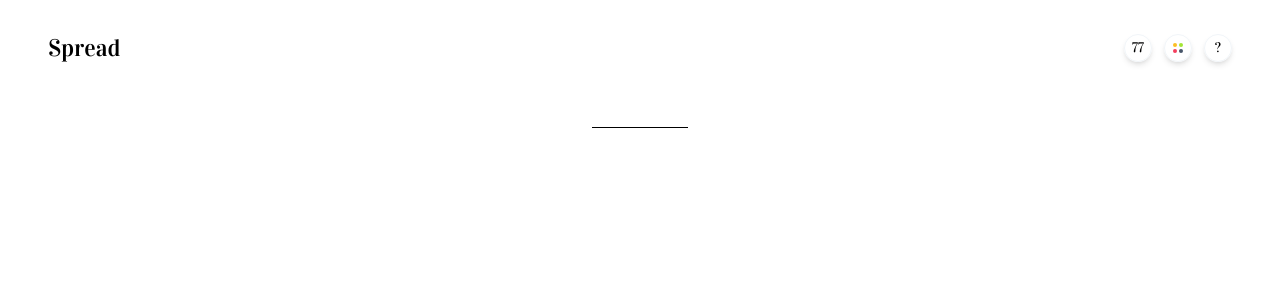
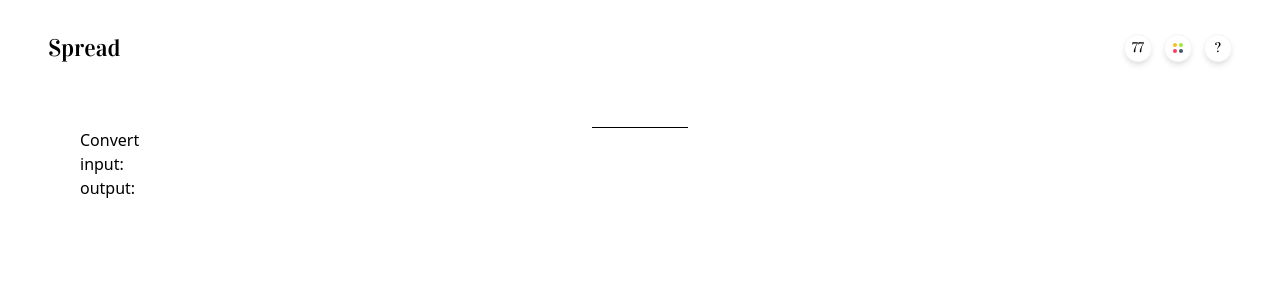
Before and after one commit to moonbubble/moonbubble.github.io, an Angular app: page / in a window 1280 px wide. Both pictures are taken after a click on the button 1178 px from the left and 48 px from the top of the page. Shown: the top 300 px of the page. Built offline with nearby package versions, Linux system fonts and the light colour scheme.

Commit message:
SPR Creates less hardcoded number to color converter

```diff
--- a/src/app/number-to-colors/number-to-colors.component.html
+++ b/src/app/number-to-colors/number-to-colors.component.html
@@ -1,6 +1,7 @@
 <div class="flex justify-center">
   <input
-    type="number"
+    type="text"
+    [(ngModel)]="inputNumber"
     min="1"
     max="840"
     class="border-black border-b h-8 text-center w-24 font-vidaloka"
@@ -8,5 +9,7 @@
 </div>
 
 <div>
-  <p>{{ outputColors }}</p>
+  <button (click)="convertNumberToColors()">Convert</button>
+  <p>input: {{ inputNumber }}</p>
+  <p>output: {{ outputColors }}</p>
 </div>
--- a/src/app/number-to-colors/number-to-colors.component.ts
+++ b/src/app/number-to-colors/number-to-colors.component.ts
@@ -1,4 +1,4 @@
-import { Component, OnInit } from '@angular/core';
+import { Component } from '@angular/core';
 import { PossibilityService } from '../possibility.service';
 
 @Component({
@@ -6,13 +6,15 @@ import { PossibilityService } from '../possibility.service';
   templateUrl: './number-to-colors.component.html',
   styleUrls: ['./number-to-colors.component.css'],
 })
-export class NumberToColorsComponent implements OnInit {
+export class NumberToColorsComponent {
   outputColors: string = '';
+  inputNumber: number | undefined = undefined;
 
   constructor(private possibilityService: PossibilityService) {}
 
-  ngOnInit(): void {
-    // geel licht blauw koraal
-    this.possibilityService.convertNumberToColors();
+  convertNumberToColors() {
+    if (this.inputNumber) {
+      this.possibilityService.convertNumberToColors(this.inputNumber);
+    }
   }
 }
--- a/src/app/possibility.service.ts
+++ b/src/app/possibility.service.ts
@@ -54,99 +54,87 @@ export class PossibilityService {
     return sum;
   }
 
-  convertNumberToColors() {
+  convertNumberToColors(inputNumber: number): Color[] | null {
     let colors = [...colorList];
-    const inputNumber = 241;
-    // rood geel koraal wit
+    let convertedSquare: Color[] = [];
 
-    // -----  FIRST COLOR
     let firstColor: Color;
     let secondColor: Color;
     let thirdColor: Color;
     let fourthColor: Color;
 
-    if (this.checkBetweenNumbers(inputNumber, 1, 120)) {
-      firstColor = colors[0];
-    }
-    if (this.checkBetweenNumbers(inputNumber, 121, 240)) {
-      firstColor = colors[1];
-    }
-    if (this.checkBetweenNumbers(inputNumber, 241, 360)) {
-      firstColor = colors[2];
-      colors.splice(2, 1);
-      console.log('firstColor', firstColor);
-      console.log('colors', colors);
+    // -- FIRST COLOR
+    for (let f = 0; f < 7; f++) {
+      const firstStart = 1 + f * 120;
+      const firstEnd = firstStart + 119;
+      if (this.checkBetweenNumbers(inputNumber, firstStart, firstEnd)) {
+        firstColor = colors[f];
+        convertedSquare.push(firstColor);
+        colors.splice(f, 1);
+        console.log('real first', firstColor);
+        console.log('real colors', colors);
 
-      if (this.checkBetweenNumbers(inputNumber, 241, 260)) {
-        secondColor = colors[0];
-        colors.splice(0, 1);
-        console.log('secondColor', secondColor);
-        console.log('colors', colors);
+        // -- SECOND COLOR
+        for (let s = 0; s < 6; s++) {
+          const secondStart = firstStart + s * 20;
+          const secondEnd = secondStart + 19;
 
-        if (this.checkBetweenNumbers(inputNumber, 241, 244)) {
-          thirdColor = colors[0];
-          colors.splice(0, 1);
-          console.log('thirdColor', thirdColor);
-          console.log('colors', colors);
+          if (this.checkBetweenNumbers(inputNumber, secondStart, secondEnd)) {
+            secondColor = colors[s];
+            convertedSquare.push(secondColor);
+            colors.splice(s, 1);
+            console.log('real second', secondColor);
+            console.log('real colors', colors);
 
-          if (this.checkBetweenNumbers(inputNumber, 241, 241)) {
-            fourthColor = colors[0];
-          }
-          if (this.checkBetweenNumbers(inputNumber, 242, 242)) {
-            fourthColor = colors[1];
-          }
-          if (this.checkBetweenNumbers(inputNumber, 243, 243)) {
-            fourthColor = colors[2];
-          }
-          if (this.checkBetweenNumbers(inputNumber, 244, 244)) {
-            fourthColor = colors[3];
-            console.log('fourtColor', fourthColor);
-            console.log('çolors', colors);
+            // -- THIRD COLOR
+            for (let t = 0; t < 5; t++) {
+              const thirdStart = secondStart + t * 4;
+              const thirdEnd = thirdStart + 3;
+              if (this.checkBetweenNumbers(inputNumber, thirdStart, thirdEnd)) {
+                thirdColor = colors[t];
+                convertedSquare.push(thirdColor);
+                colors.splice(t, 1);
+                console.log('real third', thirdColor);
+                console.log('real colors', colors);
+
+                // -- FOURTH COLOR
+                for (let u = 0; u < 4; u++) {
+                  const fourthStart = thirdStart + u * 1;
+                  const fourthEnd = fourthStart;
+                  if (
+                    this.checkBetweenNumbers(
+                      inputNumber,
+                      fourthStart,
+                      fourthEnd
+                    )
+                  ) {
+                    fourthColor = colors[u];
+                    convertedSquare.push(fourthColor);
+                    colors.splice(u, 1);
+                    console.log('real fourth', fourthColor);
+                    console.log('real colors', colors);
+
+                    break;
+                  }
+                }
+
+                break;
+              }
+            }
+
+            break;
           }
         }
-        if (this.checkBetweenNumbers(inputNumber, 245, 248)) {
-          thirdColor = colors[1];
-        }
-        if (this.checkBetweenNumbers(inputNumber, 249, 252)) {
-          thirdColor = colors[2];
-        }
-        if (this.checkBetweenNumbers(inputNumber, 253, 256)) {
-          thirdColor = colors[3];
-        }
-        if (this.checkBetweenNumbers(inputNumber, 257, 260)) {
-          thirdColor = colors[4];
-        }
-      }
-      if (this.checkBetweenNumbers(inputNumber, 261, 280)) {
-        secondColor = colors[1];
-      }
-      if (this.checkBetweenNumbers(inputNumber, 281, 300)) {
-        secondColor = colors[2];
-      }
-      if (this.checkBetweenNumbers(inputNumber, 301, 320)) {
-        secondColor = colors[3];
-      }
-      if (this.checkBetweenNumbers(inputNumber, 321, 340)) {
-        secondColor = colors[4];
-      }
-      if (this.checkBetweenNumbers(inputNumber, 341, 360)) {
-        secondColor = colors[5];
+
+        break;
       }
     }
-    if (this.checkBetweenNumbers(inputNumber, 361, 480)) {
-      firstColor = colors[3];
-    }
-    if (this.checkBetweenNumbers(inputNumber, 481, 600)) {
-      firstColor = colors[4];
-    }
-    if (this.checkBetweenNumbers(inputNumber, 601, 720)) {
-      firstColor = colors[5];
-    }
-    if (this.checkBetweenNumbers(inputNumber, 721, 840)) {
-      firstColor = colors[6];
+
+    if (convertedSquare.length === 4) {
+      return convertedSquare;
     }
 
-    // -----  SECOND COLOR
+    return null;
   }
 
   checkBetweenNumbers(
--- a/src/app/spread/spread.component.ts
+++ b/src/app/spread/spread.component.ts
@@ -1,5 +1,4 @@
 import { Component } from '@angular/core';
-import { PossibilityService } from '../possibility.service';
 
 @Component({
   selector: 'app-spread',
```
Also changed, not shown: src/app/app.module.ts (+5 -7 lines).
